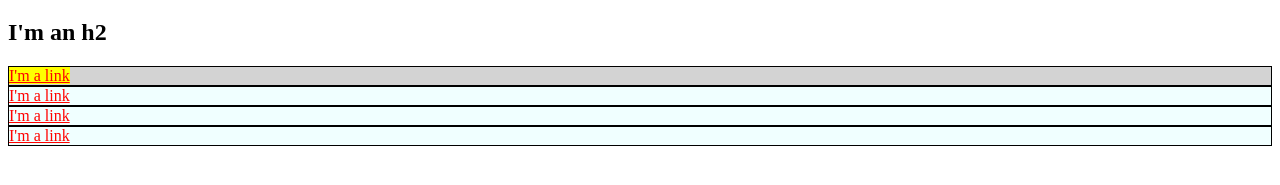
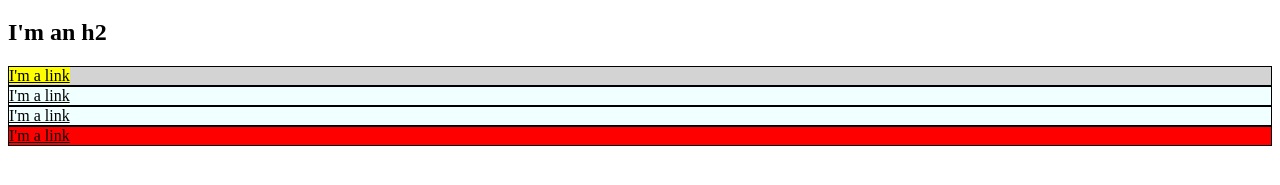
Before and after one commit to crazyhacker101/CSS-Wars, a plain HTML site: page index.html in a window 1280 px wide. Shown: the part 141-326 px from the top of the page. Drawn offline with Linux system fonts and the light colour scheme.

Commit message:
Naming things like 'alert' based upon its purpose

```diff
--- a/index.html
+++ b/index.html
@@ -33,8 +33,12 @@
             background-color: azure;
         }
 
+        .alert {
+            background-color: red;
+        }
+
         .bio-box a {
-            color: red;
+            color: black;
         }
     </style>
 </head>
@@ -62,7 +66,7 @@
     <div class="bio-box bio-color">
         <a href="https://example.com/">I'm a link</a>
     </div>
-    <div class="bio-box bio-color">
+    <div class="bio-box bio-color alert">
         <a href="https://example.com/">I'm a link</a>
     </div>
 </body>
```
